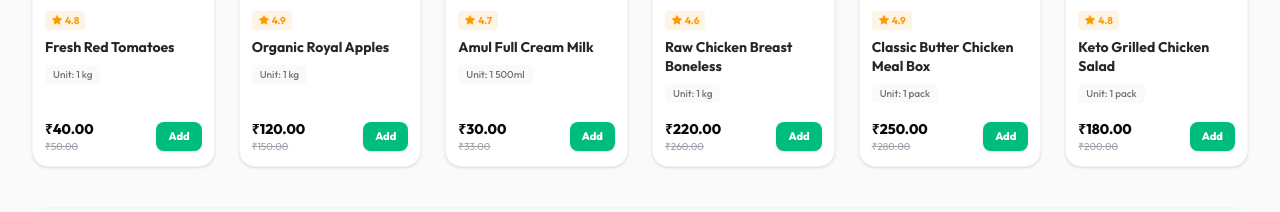
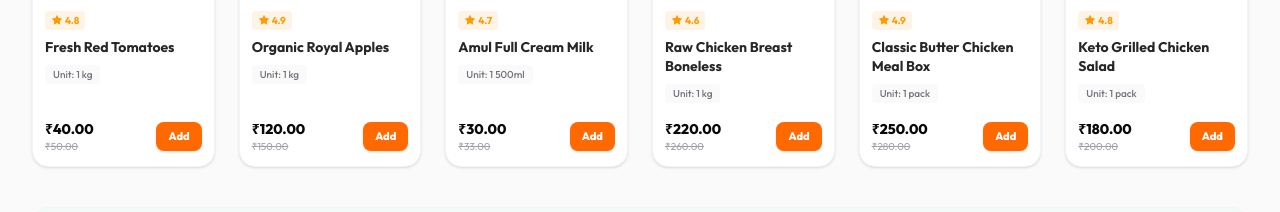
Before and after one commit to arcgwk-cyber/emarket, a Next.js app: page / in a window 1280 px wide. Shown: the part 1300-1512 px from the top of the page. Built offline with nearby package versions, Linux system fonts and the light colour scheme; no server answers; the database is empty; what pg-connection-string would draw is missing.

Commit message:
style: change Add to Cart button colors to high-conversion orange across storefront

```diff
--- a/app/page.tsx
+++ b/app/page.tsx
@@ -296,7 +296,7 @@ export default async function HomePage() {
                 </div>
 
                 <button
-                  className="rounded-lg bg-emerald-500 hover:bg-emerald-600 active:scale-95 text-white text-[11px] font-extrabold px-3 py-1.5 shadow-sm transition-all flex items-center gap-1"
+                  className="rounded-lg bg-orange-500 hover:bg-orange-600 active:scale-95 text-white text-[11px] font-extrabold px-3 py-1.5 shadow-sm transition-all flex items-center gap-1"
                 >
                   Add
                 </button>
--- a/components/customer/CatalogWrapper.tsx
+++ b/components/customer/CatalogWrapper.tsx
@@ -447,7 +447,7 @@ export default function CatalogWrapper({
                           className={`rounded-lg active:scale-95 text-[11px] font-extrabold px-3 py-1.5 shadow-sm transition-all cursor-pointer ${
                             isAdded
                               ? 'bg-emerald-600 text-white border border-emerald-600'
-                              : 'bg-emerald-500 hover:bg-emerald-600 text-white'
+                              : 'bg-orange-500 hover:bg-orange-600 text-white'
                           }`}
                         >
                           {isAdded ? 'Added ✓' : 'Add'}
--- a/components/customer/ProductDetailWrapper.tsx
+++ b/components/customer/ProductDetailWrapper.tsx
@@ -356,7 +356,7 @@ export default function ProductDetailWrapper({
                 className={`flex-1 rounded-xl active:scale-95 text-white text-xs font-black py-4 shadow-md transition-all flex items-center justify-center gap-2 ${
                   isAdded
                     ? 'bg-emerald-600 border border-emerald-600'
-                    : 'bg-emerald-500 hover:bg-emerald-600'
+                    : 'bg-orange-500 hover:bg-orange-600'
                 }`}
               >
                 <ShoppingCart className="h-4.5 w-4.5" />
```
